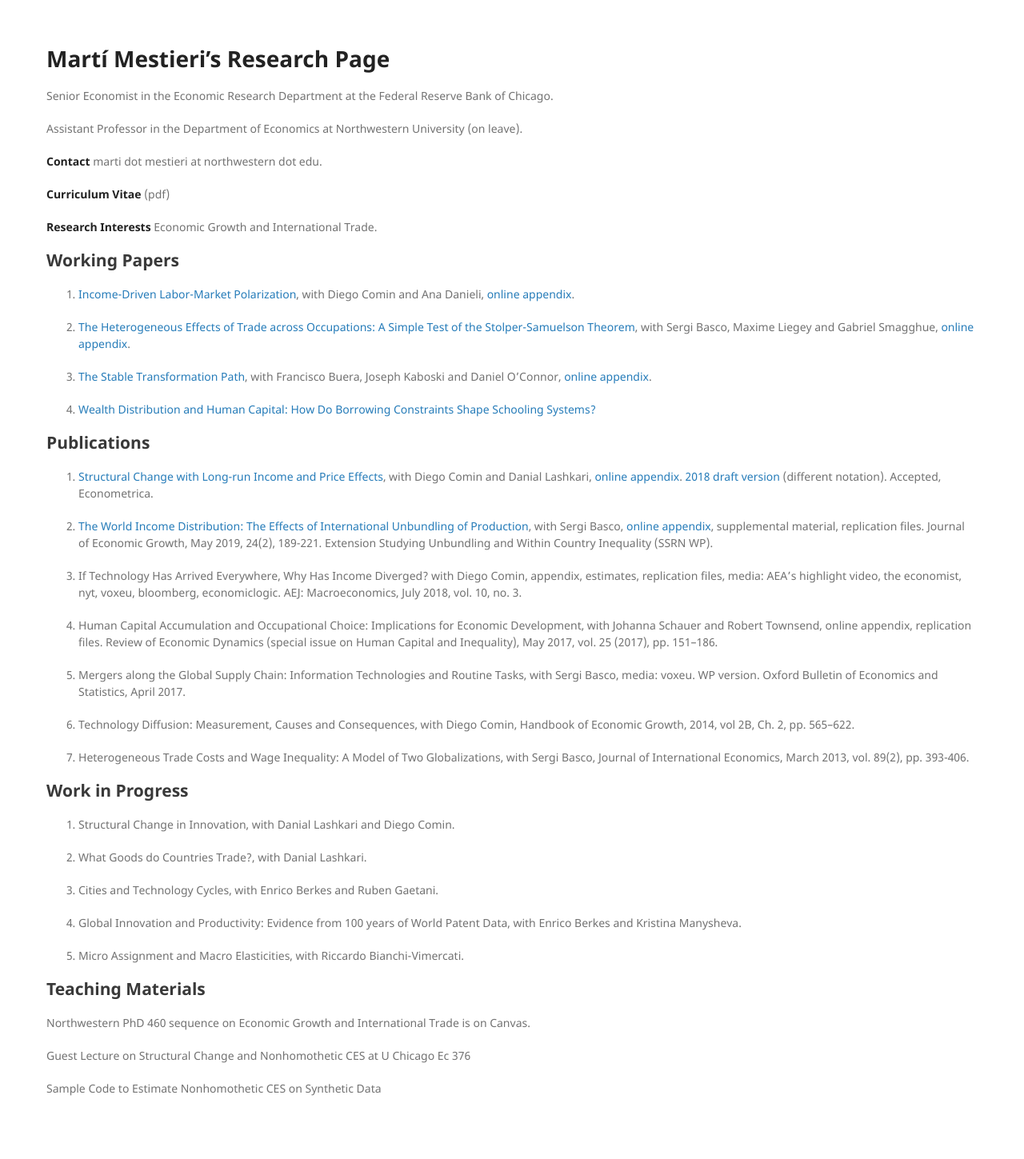
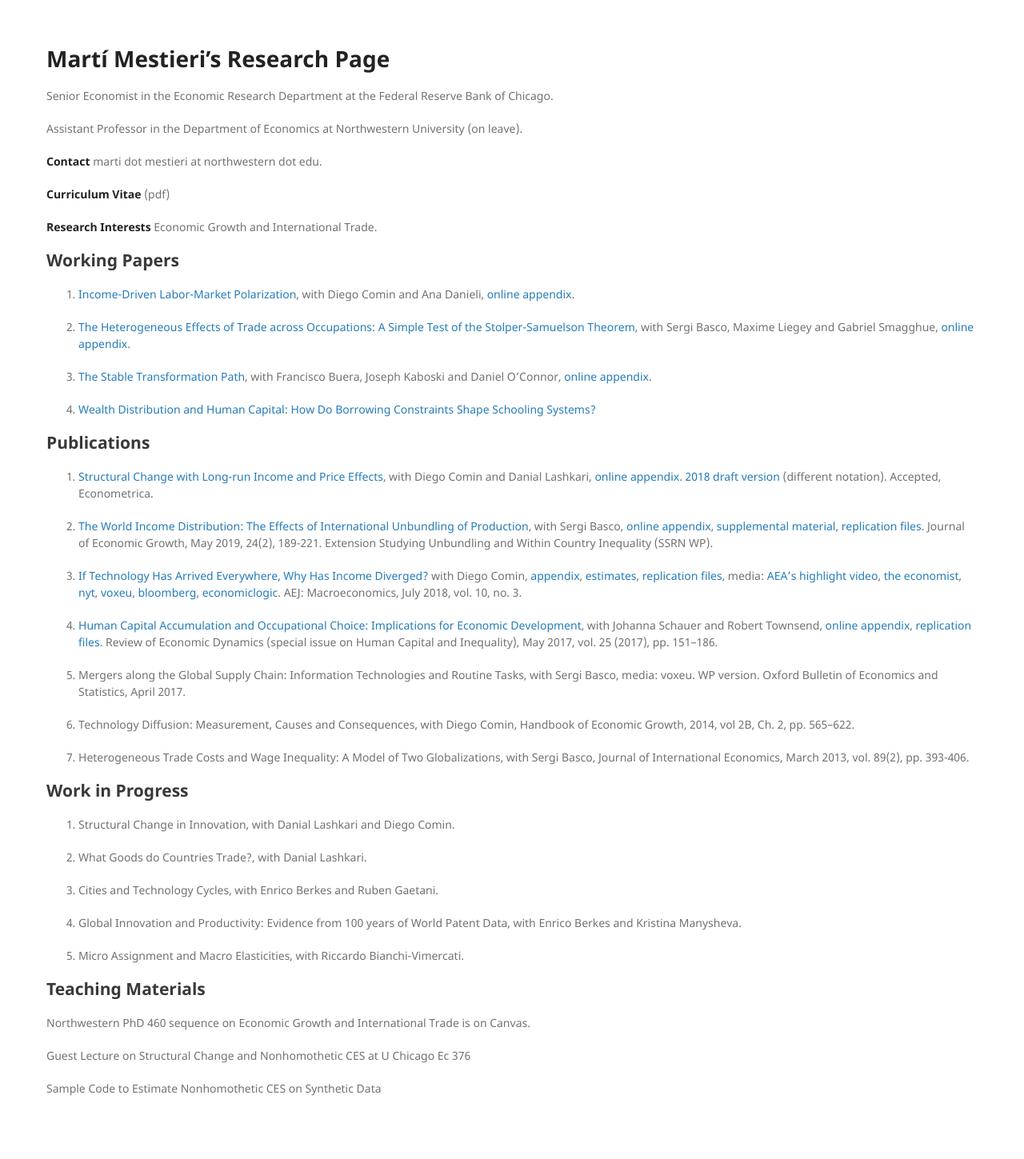
Before and after one commit to mestieri/mestieri.github.io, a Jekyll site: the page built from index.md, in a window 1280 px wide. Shown: the whole page at 80% size. Built offline with Jekyll 4.4.1, drawn with Linux system fonts in a browser that asks for light colours; part of the change alters nothing that is shown.

```diff
--- a/index.md
+++ b/index.md
@@ -33,12 +33,12 @@ Assistant Professor in the Department of Economics at Northwestern University (o
 1. [Structural Change with Long-run Income and Price Effects](https://www.dropbox.com/s/prta8e8rul85w6i/CLM_final.pdf?dl=0), with Diego Comin and Danial Lashkari, [online appendix](https://www.dropbox.com/s/k0n1wc79z3u10ck/CLM_onlineappendix_final.pdf?dl=0). [2018 draft version](https://www.dropbox.com/s/01hko5sszpyl34a/CLM_rev3.pdf?dl=0) (different notation). Accepted, Econometrica.
 
 
-2. [The World Income Distribution: The Effects of International Unbundling of Production](https://www.dropbox.com/s/czqzvaqwtgmk5hs/BMU_rev.pdf?dl=0), with Sergi Basco, [online appendix](https://www.dropbox.com/s/sgwdn0qb2kwca8k/BMU_onlineappendix_rev.pdf?dl=0), supplemental material, replication files.  Journal of Economic Growth, May 2019, 24(2), 189-221.
+2. [The World Income Distribution: The Effects of International Unbundling of Production](https://www.dropbox.com/s/czqzvaqwtgmk5hs/BMU_rev.pdf?dl=0), with Sergi Basco, [online appendix](https://www.dropbox.com/s/sgwdn0qb2kwca8k/BMU_onlineappendix_rev.pdf?dl=0), [supplemental material](https://www.dropbox.com/s/teu5685tej9tt54/BMP3_additional_results_rev2.pdf?dl=0), [replication files](https://www.dropbox.com/s/94zy8f7iwh2yvvl/replication%20files%20bmp3.zip?dl=0).  Journal of Economic Growth, May 2019, 24(2), 189-221.
        Extension Studying Unbundling and Within Country Inequality (SSRN WP).
 
-3. If Technology Has Arrived Everywhere, Why Has Income Diverged? with Diego Comin, appendix, estimates, replication files, media:  AEA's highlight video,  the economist, nyt, voxeu, bloomberg, economiclogic. AEJ: Macroeconomics, July 2018, vol. 10, no. 3.
+3. [If Technology Has Arrived Everywhere, Why Has Income Diverged?](https://www.dropbox.com/s/l04exb9tn9zcsdt/CM_transition.pdf?dl=0) with Diego Comin, [appendix](https://www.dropbox.com/s/hpmdrvmg5bbwe0p/CM_transition_appendix.pdf?dl=0), [estimates](https://www.dropbox.com/s/y34zbbnuji9mley/CM_online_results.csv?dl=0), [replication files](https://sites.google.com/site/martimestieri/replication%20files.zip?attredirects=0&d=1), media:  [AEA's highlight video](https://www.aeaweb.org/research/technology-intensity-of-use-income-divergence),  [the economist](http://www.economist.com/news/briefing/21679448-pace-business-really-getting-quicker-creed-speed), [nyt](http://economix.blogs.nytimes.com/2013/05/10/technology-as-a-driver-of-growth-or-not/), [voxeu](http://www.voxeu.org/article/technology-and-income-dynamics-1800-2000), [bloomberg](http://www.bloomberg.com/news/2013-05-09/fed-in-2008-showed-panic-of-1907-was-excessive-cutting-research.html), [economiclogic](http://economiclogic.blogspot.com.es/2013/06/income-divergence-in-face-of-faster.html). AEJ: Macroeconomics, July 2018, vol. 10, no. 3.
 
-4. Human Capital Accumulation and Occupational Choice: Implications for Economic Development, with Johanna Schauer and Robert Townsend, online appendix, replication files. Review of Economic Dynamics (special issue on Human Capital and Inequality), May 2017, vol. 25 (2017), pp. 151–186.
+4. [Human Capital Accumulation and Occupational Choice: Implications for Economic Development](https://www.dropbox.com/s/i9y5hhldhf8sf2z/MST_rev.pdf?dl=0), with Johanna Schauer and Robert Townsend, [online appendix](https://www.dropbox.com/s/7nmwugrvgbw5q3a/MST_rev_onlineappendix.pdf?dl=0), [replication files](https://www.dropbox.com/s/p3wkhbsmytj9rnx/MST_replication_files.zip?dl=0). Review of Economic Dynamics (special issue on Human Capital and Inequality), May 2017, vol. 25 (2017), pp. 151–186.
 
 5. Mergers along the Global Supply Chain: Information Technologies and Routine Tasks, with Sergi Basco, media: voxeu. WP version. Oxford Bulletin of Economics and Statistics, April 2017.
 
```
